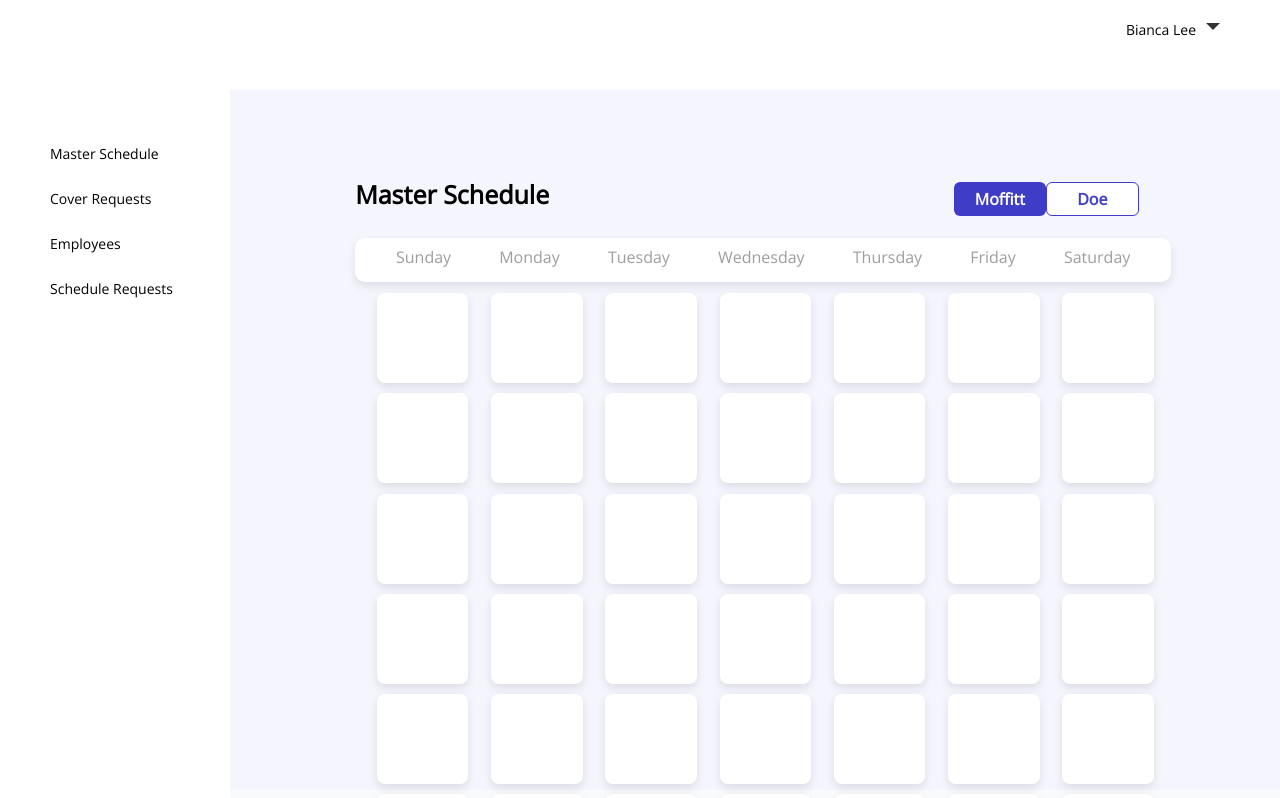
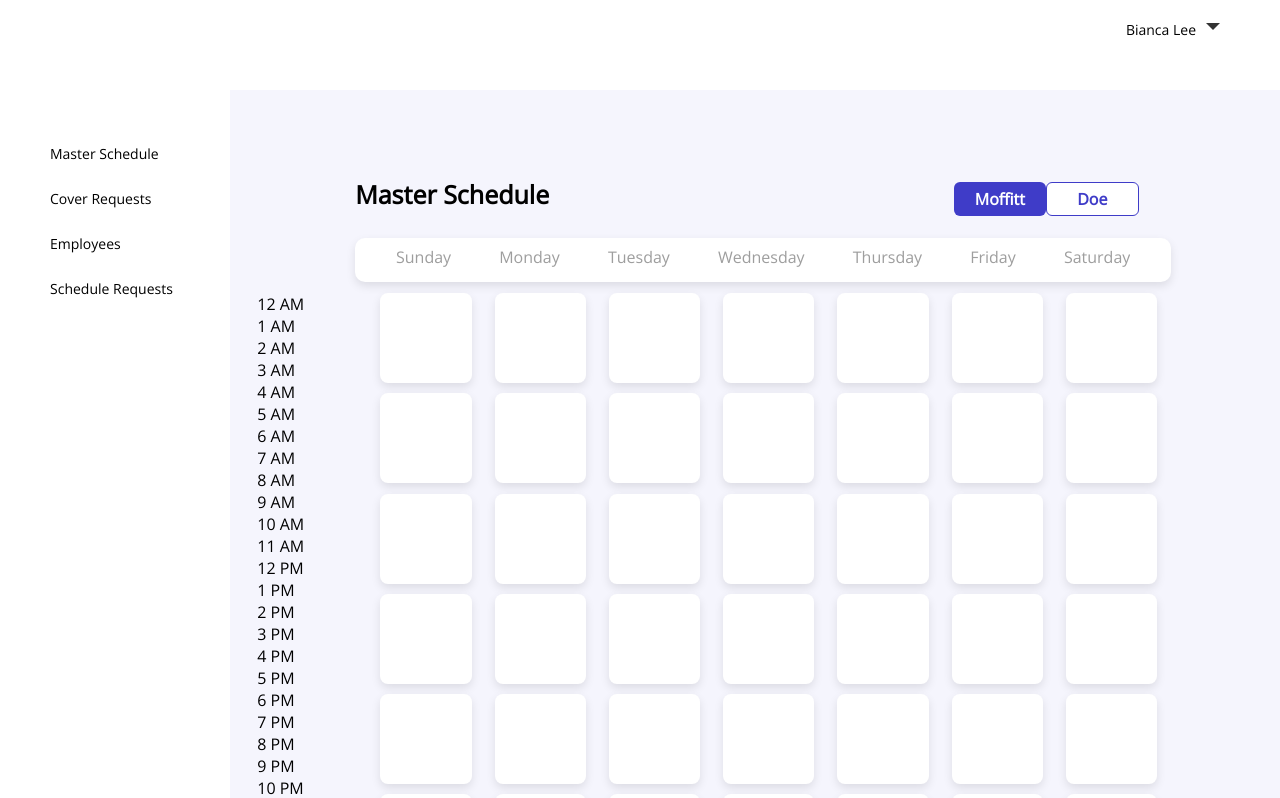
Before and after one commit to codebase-berkeley/moffitt-scheduler, a React (Create React App) app in the folder client/: page /masterschedule in a window 1280 px wide. Shown: the top 798 px of the page. Built offline with nearby package versions, Linux system fonts and the light colour scheme; no server answers.

Commit message:
fixing push bug

```diff
--- a/client/src/components/MasterSchedule/MSRenderer.css
+++ b/client/src/components/MasterSchedule/MSRenderer.css
@@ -46,7 +46,7 @@
 
 .buttons {
   display: flex;
-  justify-content: space-between;
+  justify-content: flex-end;
   margin-left: 70%;
   margin-right: 13%;
   padding-bottom: 2%;
@@ -111,6 +111,6 @@
   display: flex;
   justify-content: space-between;
   width: 73.5%;
-  margin-left: 17%;
+  margin-left: 7%;
   flex-direction: row;
 }
--- a/client/src/components/MasterSchedule/MSRenderer.js
+++ b/client/src/components/MasterSchedule/MSRenderer.js
@@ -39,7 +39,7 @@ export default class MSRenderer extends React.Component {
       pending = null;
     }
     return (
-      <div>
+      <div className="everything">
         <div classname="masterScheduleAndButtons">
           <div className="masterScheduleText">Master Schedule</div>
           <div className="buttons">
@@ -51,6 +51,7 @@ export default class MSRenderer extends React.Component {
             </button>
           </div>
         </div>
+
         <div className="weekdayBox">
           <div className="weekdayText">
             <div className="sunday">Sunday</div>
@@ -63,7 +64,35 @@ export default class MSRenderer extends React.Component {
           </div>
           {/* <Box text="something" /> */}
         </div>
-        {pending}
+        <div className="boxesAndDates">
+          <div className="hours">
+            <div className="12am">12 AM</div>
+            <div className="1am">1 AM</div>
+            <div className="2am">2 AM</div>
+            <div className="3am">3 AM</div>
+            <div className="4am">4 AM</div>
+            <div className="5am">5 AM</div>
+            <div className="6am">6 AM</div>
+            <div className="7am">7 AM</div>
+            <div className="8am">8 AM</div>
+            <div className="9am">9 AM</div>
+            <div className="10am">10 AM</div>
+            <div className="11am">11 AM</div>
+            <div className="12pm">12 PM</div>
+            <div className="1pm">1 PM</div>
+            <div className="2pm">2 PM</div>
+            <div className="3pm">3 PM</div>
+            <div className="4pm">4 PM</div>
+            <div className="5pm">5 PM</div>
+            <div className="6pm">6 PM</div>
+            <div className="7pm">7 PM</div>
+            <div className="8pm">8 PM</div>
+            <div className="9pm">9 PM</div>
+            <div className="10pm">10 PM</div>
+            <div className="11pm">11 PM</div>
+          </div>
+          {pending}
+        </div>
         {/* <Box text="something" /> */}
       </div>
     );
--- a/client/src/components/MasterSchedule/Moffitt.css
+++ b/client/src/components/MasterSchedule/Moffitt.css
@@ -28,3 +28,19 @@
   font-family: "Open Sans", sans-serif;
   font-weight: normal;
 }
+
+.everything {
+  z-index: 1;
+}
+.hours {
+  /* width: 1%; */
+  display: flex;
+  padding-left: 6%;
+  height: 1000%;
+  flex-direction: column;
+  justify-content: space-evenly;
+}
+.boxesAndDates {
+  display: flex;
+  flex-direction: row;
+}
```
